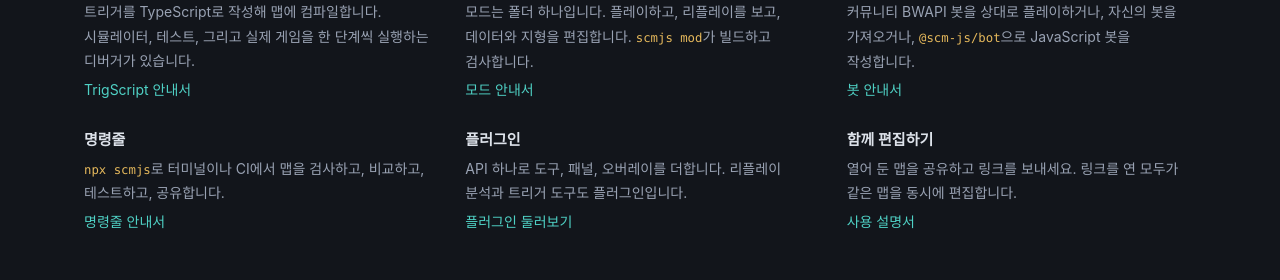
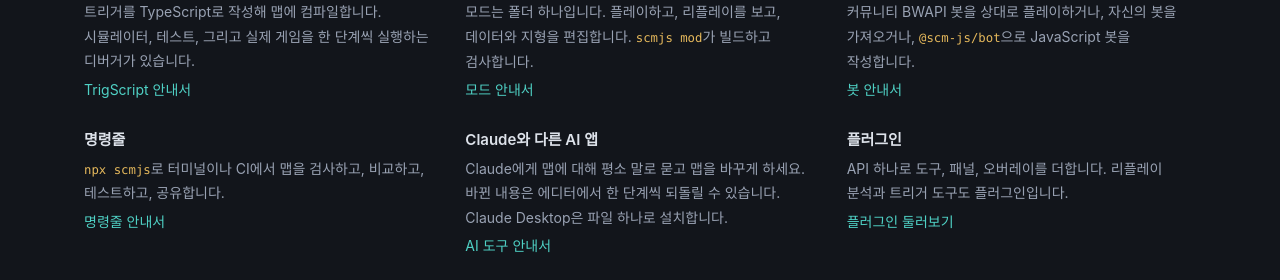
Before and after one commit to scm-js/site, a plain HTML site: page ko/index.html in a window 1280 px wide. Shown: the part 1460-1740 px from the top of the page. Drawn offline with Linux system fonts and the light colour scheme; no server answers; a script that the page names is missing.

Commit message:
Also here: Claude and other AI apps, in English and Korean
A card beside the command line's that points to the AI tools guide, where Claude Desktop installs scmJS from one
file (scm-js 0.17.0).

Co-Authored-By: Claude Opus 5.5 <noreply@anthropic.com>
Claude-Session: https://claude.ai/code/session_01VEdp4XyNBpE1uHRg6D6whL

```diff
--- a/ko/index.html
+++ b/ko/index.html
@@ -206,6 +206,11 @@
             <h3>명령줄</h3>
             <p><code>npx scmjs</code>로 터미널이나 CI에서 맵을 검사하고, 비교하고, 테스트하고, 공유합니다.</p>
             <a href="https://docs.scmjs.dev/cli/">명령줄 안내서</a>
+          </div>
+          <div>
+            <h3>Claude와 다른 AI 앱</h3>
+            <p>Claude에게 맵에 대해 평소 말로 묻고 맵을 바꾸게 하세요. 바뀐 내용은 에디터에서 한 단계씩 되돌릴 수 있습니다. Claude Desktop은 파일 하나로 설치합니다.</p>
+            <a href="https://docs.scmjs.dev/ai-tools/">AI 도구 안내서</a>
           </div>
           <div>
             <h3>플러그인</h3>
```
Also changed, not shown: index.html (+5 -0 lines).
